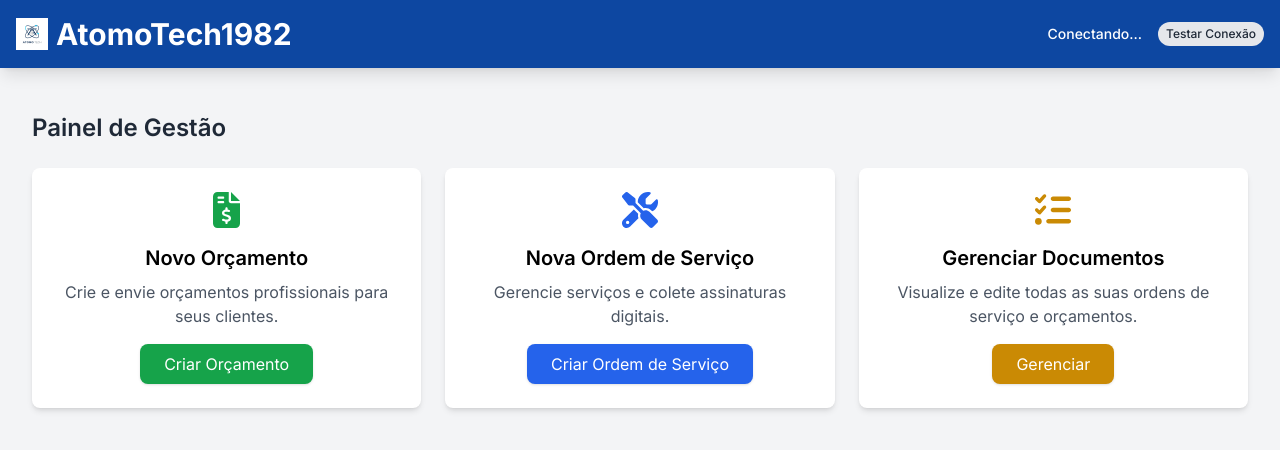
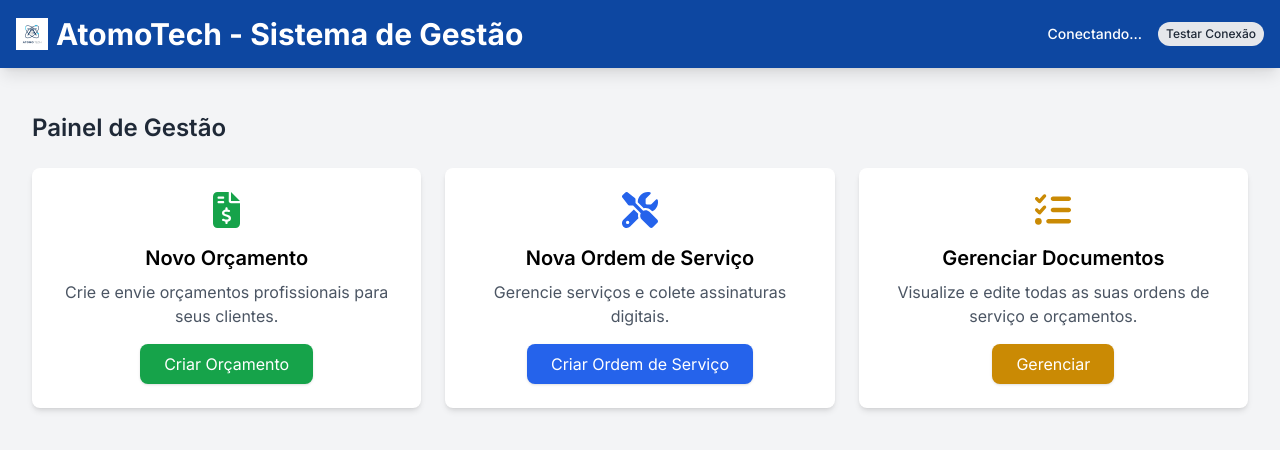
Before and after one commit to senaroge-atomotech/Sistema-AtomoTech, a plain HTML site: page index.html in a window 1280 px wide. Drawn offline with nearby package versions, Linux system fonts and the light colour scheme.

Commit message:
index.html

```diff
--- a/index.html
+++ b/index.html
@@ -34,7 +34,7 @@
         <div class="container mx-auto flex items-center justify-between">
             <div class="flex items-center">
                 <img src="logo.png" alt="AtomoTech Logo" class="h-8 mr-2">
-                <h1 class="text-3xl font-bold">AtomoTech1982</h1>
+                <h1 class="text-3xl font-bold">AtomoTech - Sistema de Gestão</h1>
             </div>
 
             <div class="flex items-center space-x-4">
```
